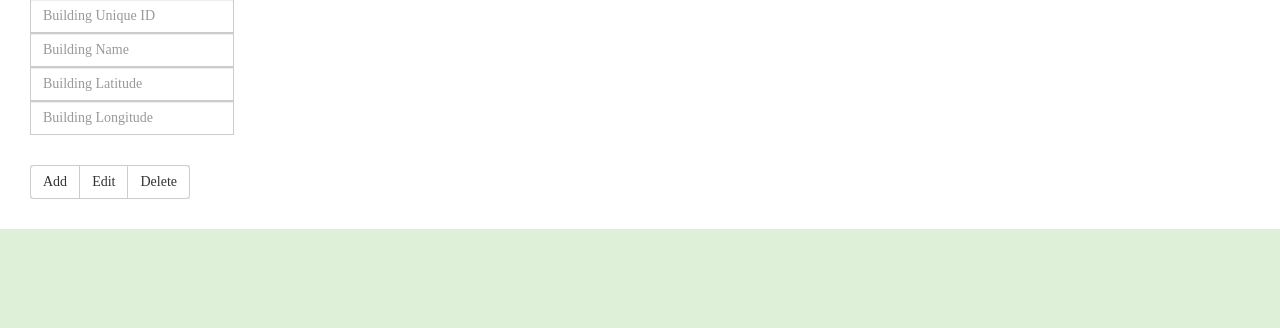
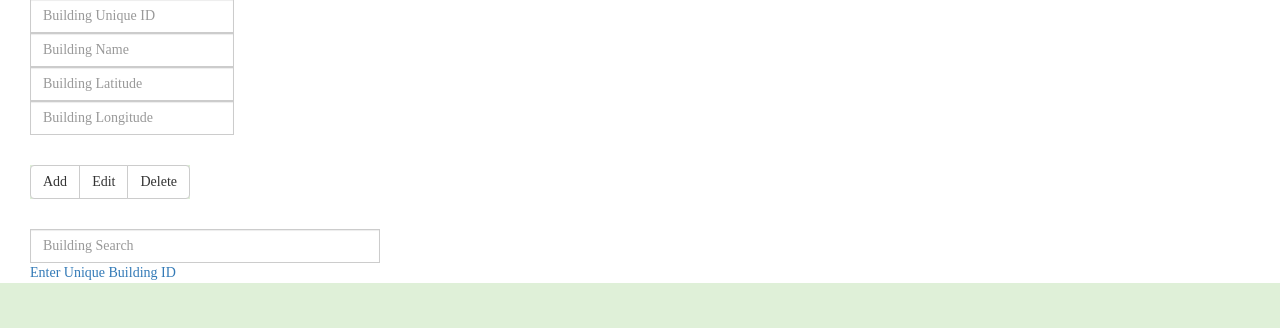
Before and after one commit to Utsav2/CS411-Project, a Flask app: page /admin in a window 1280 px wide. Shown: the part 131-459 px from the top of the page. Run offline with Flask 2, Linux system fonts and the light colour scheme; some libraries are stand-ins or nearby versions.

Commit message:
admin update

```diff
--- a/templates/admin.html
+++ b/templates/admin.html
@@ -19,6 +19,11 @@
 			<button type="button" class="btn btn-default">Add</button>
 			<button type="button" class="btn btn-default">Edit</button>
 			<button type="button" class="btn btn-default">Delete</button>
+		</div>
+		</div>
+		<div id="search" class="input-group">
+			<a><input name="searchBuilding" type="text"class="form-control" placeholder = "Building Search"></input></a>
+			<a>Enter Unique Building ID</a>
 		</div>
 	</body>
 
```
